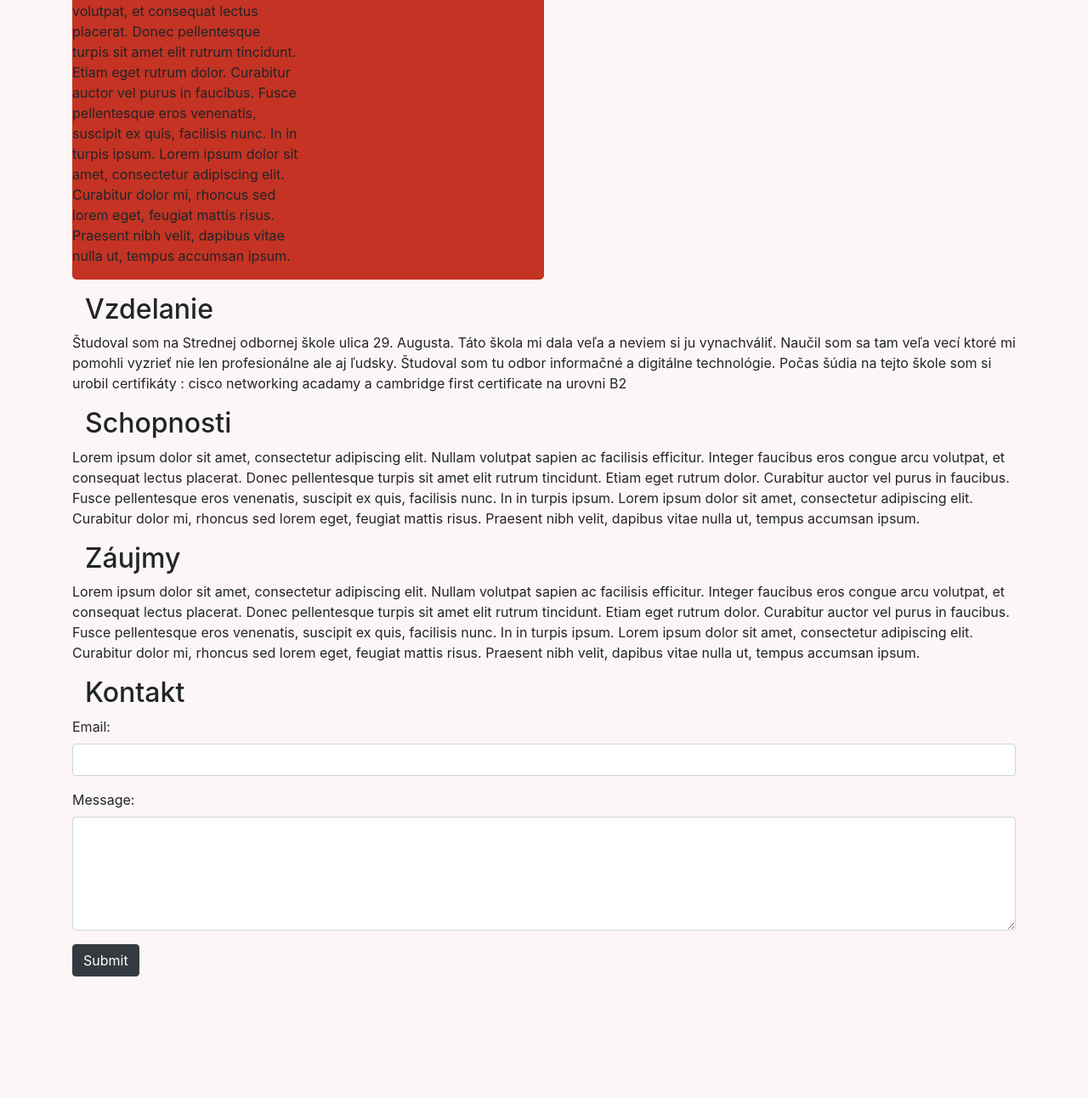
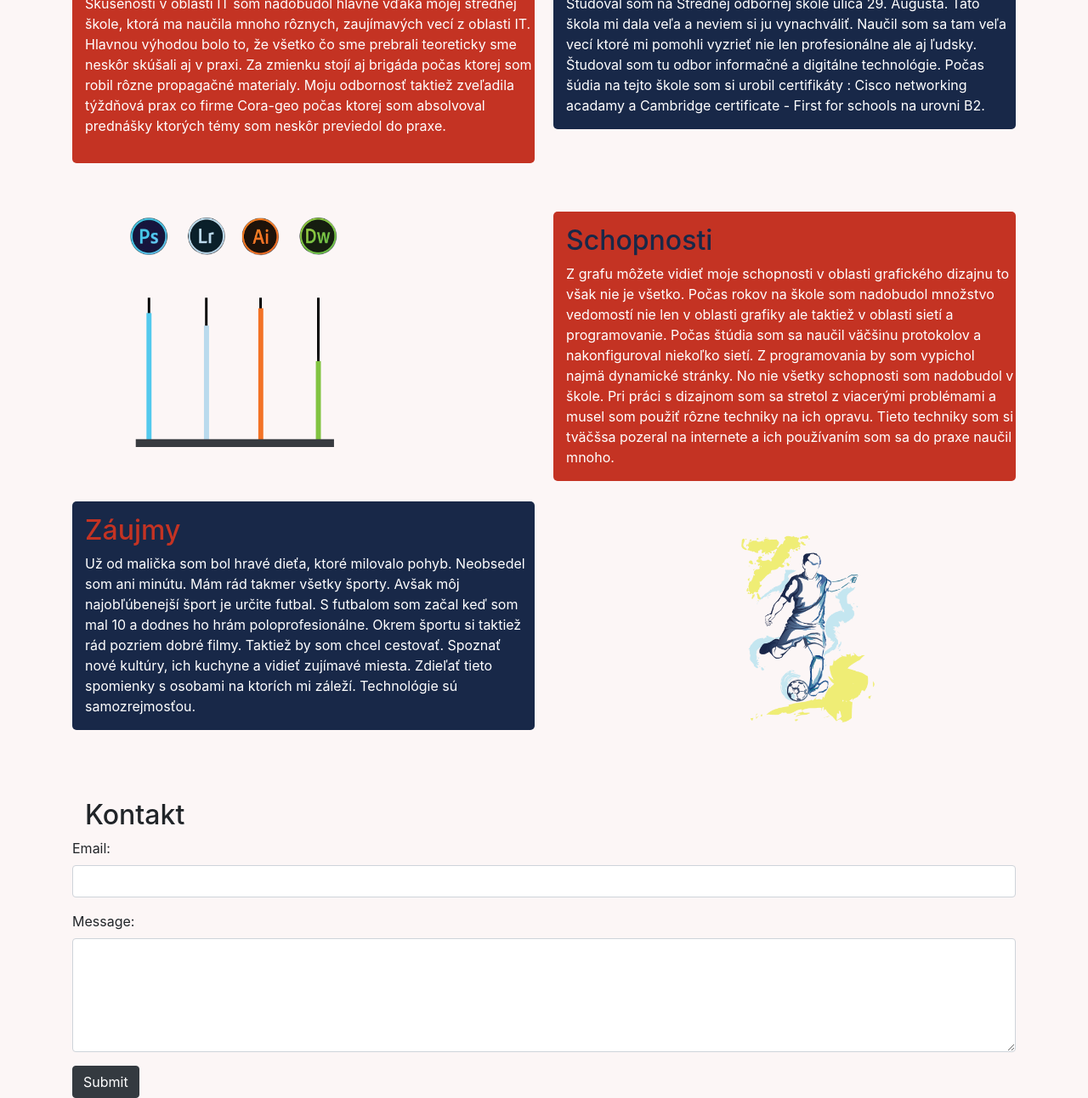
Before and after one commit to Martinbran/martinbran.github.io, a plain HTML site: page index.html in a window 1280 px wide. Shown: the part 654-1946 px from the top of the page at 85% size. Before the commit the page ends 1827 px from the top, so only its background shows below. Drawn offline with nearby package versions, Linux system fonts and the light colour scheme.

Commit message:
poslednaskuska

```diff
--- a/index.html
+++ b/index.html
@@ -29,16 +29,16 @@
           <a class="nav-link" href="#experience-moje">Skúsenosti</a>
         </li>
         <li class="nav-item">
-          <a class="nav-link" href="#education">Vzdelanie</a>
+          <a class="nav-link" href="#education-moje">Vzdelanie</a>
         </li>
         <li class="nav-item">
-          <a class="nav-link" href="#skills">Schopnosti</a>
+          <a class="nav-link" href="#skills-moje">Schopnosti</a>
         </li>
         <li class="nav-item">
-          <a class="nav-link" href="#interests">Záujmy</a>
+          <a class="nav-link" href="#interests-moje">Záujmy</a>
         </li>
         <li class="nav-item">
-          <a class="nav-link" href="#contact">Kontakt</a>
+          <a class="nav-link" href="#contact-moje">Kontakt</a>
         </li>
       </ul>
     </div>
@@ -53,9 +53,13 @@
         <div class="subheading">
           Tatranská 83 · Smižany, 053 11 · 0948 114 450 · martinbrandobur@gmail.com
         </div>
-        <p>
+        <p >
           Moje meno je Martin Brandobur. Pochádzam z obce Smižany neďaleko mesta Spišská Nová Ves. Vyrastal som
-          v rodinnom dome. Pochádzam z päťčlennej rodiny. Mám dve sestry. Obe sú odo mňa staršie.
+          v rodinnom dome. Pochádzam z päťčlennej rodiny. V budúcnosti by som sa chcel stať úspešným
+          grafickým dizajnérom. Všetky moje kroky smerujú k uskutočneniu môjho sna. Za môj najväčší úspech
+          povužujem 2. miesto na celoslevenskej súťaži ktorá preverila všetky vedeomosti ktoré som počas rokov
+          nadobúdal. Ďalší úspech ktorý stojí za zmienku je výhra v projektových tímoch. Tútu súťaž uskutočnila
+          Tatranská Akadémia.
         </p>
       </div>
     </section>
@@ -63,55 +67,60 @@
     <section id="experience-moje">
       <h2>Skúsenosti</h2>
       <div class="d-flex flex-column flex-md-row justify-content-between mb-3">
-        <div>
+        <div class="exp">
           <div class="subheading"></div>
-          <p>
-            Lorem ipsum dolor sit amet, consectetur adipiscing elit. Nullam volutpat sapien ac facilisis efficitur. Integer faucibus
-            eros congue arcu volutpat, et consequat lectus placerat. Donec pellentesque turpis sit amet elit rutrum tincidunt.
-            Etiam eget rutrum dolor. Curabitur auctor vel purus in faucibus. Fusce pellentesque eros venenatis, suscipit
-            ex quis, facilisis nunc. In in turpis ipsum. Lorem ipsum dolor sit amet, consectetur adipiscing elit. Curabitur
-            dolor mi, rhoncus sed lorem eget, feugiat mattis risus. Praesent nibh velit, dapibus vitae nulla ut, tempus accumsan
-            ipsum.
-          </p>
+          <p style="margin-left: 15px">
+              Skúsenosti v oblasti IT som nadobudol hlavne vďaka mojej strednej škole, ktorá ma naučila mnoho
+              rôznych, zaujímavých vecí z oblasti IT. Hlavnou výhodou bolo to, že všetko čo sme prebrali teoreticky
+              sme neskôr skúšali aj v praxi. Za zmienku stojí aj brigáda počas ktorej som robil rôzne propagačné
+              materialy. Moju odbornosť taktiež zveľadila týždňová prax co firme Cora-geo počas ktorej som absolvoval
+              prednášky ktorých témy som neskôr previedol do praxe.
+            </p>
         </div>
-        <div class="date text-md-right"></div>
-      </div>
     </section>
 
-    <section id="education">
+
+    <section id="education-moje">
       <h2>Vzdelanie</h2>
-      <p>
+      <p style="margin-left: 15px">
         Študoval som na Strednej odbornej škole ulica 29. Augusta. Táto škola mi dala veľa a neviem si ju
         vynachváliť. Naučil som sa tam veľa vecí ktoré mi pomohli vyzrieť nie len profesionálne ale aj ľudsky.
         Študoval som tu odbor informačné a digitálne technológie. Počas šúdia na tejto škole som si urobil
-        certifikáty : cisco networking acadamy a cambridge first certificate na urovni B2
+        certifikáty : Cisco networking acadamy a Cambridge certificate - First for schools na urovni B2.
       </p>
     </section>
 
-    <section id="skills">
-        <h2>Schopnosti</h2>
-        <p>
-            Lorem ipsum dolor sit amet, consectetur adipiscing elit. Nullam volutpat sapien ac facilisis efficitur. Integer faucibus
-            eros congue arcu volutpat, et consequat lectus placerat. Donec pellentesque turpis sit amet elit rutrum tincidunt.
-            Etiam eget rutrum dolor. Curabitur auctor vel purus in faucibus. Fusce pellentesque eros venenatis, suscipit ex quis,
-            facilisis nunc. In in turpis ipsum. Lorem ipsum dolor sit amet, consectetur adipiscing elit. Curabitur dolor mi,
-            rhoncus sed lorem eget, feugiat mattis risus. Praesent nibh velit, dapibus vitae nulla ut, tempus accumsan ipsum.
-        </p>
-      </section>
+    <img class="graf" src="schop.png">
 
-    <section id="interests">
-      <h2>Záujmy</h2>
-      <p>
-        Lorem ipsum dolor sit amet, consectetur adipiscing elit. Nullam volutpat sapien ac facilisis efficitur. Integer faucibus
-        eros congue arcu volutpat, et consequat lectus placerat. Donec pellentesque turpis sit amet elit rutrum tincidunt.
-        Etiam eget rutrum dolor. Curabitur auctor vel purus in faucibus. Fusce pellentesque eros venenatis, suscipit ex quis,
-        facilisis nunc. In in turpis ipsum. Lorem ipsum dolor sit amet, consectetur adipiscing elit. Curabitur dolor mi,
-        rhoncus sed lorem eget, feugiat mattis risus. Praesent nibh velit, dapibus vitae nulla ut, tempus accumsan ipsum.
+
+    <section id="skills-moje">
+      <h2>Schopnosti</h2>
+      <p style="margin-left: 15px">
+          Z grafu môžete vidieť moje schopnosti v oblasti grafického dizajnu to však nie je všetko. Počas rokov
+          na škole som nadobudol množstvo vedomostí nie len v oblasti grafiky ale taktiež v oblasti sietí a programovanie.
+          Počas štúdia som sa naučil väčšinu protokolov a nakonfiguroval niekoľko sietí. Z programovania by som
+          vypichol najmä dynamické stránky. No nie všetky schopnosti som nadobudol v škole. Pri práci s dizajnom som
+          sa stretol z viacerými problémami a musel som použiť rôzne techniky na ich opravu. Tieto techniky som si
+          tväčšsa pozeral na internete a ich používaním som sa do praxe naučil mnoho.
       </p>
     </section>
 
 
-    <section id="contact">
+    <section id="interests-moje">
+      <h2>Záujmy</h2>
+      <p style="margin-left: 15px">
+        Už od malička som bol hravé dieťa, ktoré milovalo pohyb. Neobsedel som ani minútu. Mám rád takmer
+        všetky športy. Avšak môj najobľúbenejší šport je určite futbal. S futbalom som začal keď som mal 10 a
+        dodnes ho hrám poloprofesionálne. Okrem športu si taktiež rád pozriem dobré filmy. Taktiež by som chcel
+        cestovať. Spoznať nové kultúry, ich kuchyne a vidieť zujímavé miesta. Zdieľať tieto spomienky
+        s osobami na ktorích mi záleží. Technológie sú samozrejmosťou.
+      </p>
+    </section>
+
+    <img class="fut" src="fot.png">
+
+
+    <section id="contact-moje">
       <h2>Kontakt</h2>
       <form>
         <div class="form-group">
@@ -126,12 +135,14 @@
       </form>
     </section>
 
-  </div>
+
 
   <script src="https://ajax.googleapis.com/ajax/libs/jquery/3.3.1/jquery.min.js"></script>
   <script src="https://cdnjs.cloudflare.com/ajax/libs/popper.js/1.14.7/umd/popper.min.js"></script>
   <script src="https://maxcdn.bootstrapcdn.com/bootstrap/4.3.1/js/bootstrap.min.js"></script>
-  <script src="main.js"></script><br>
+  <script src="main.js"></script><br><br>
+
+</div>
 
 </body>
 
--- a/main.css
+++ b/main.css
@@ -2,14 +2,10 @@
   font-weight: 600;
 }
 
-.date {
-  min-width: 18rem;
+.navbar-bar {
+  background-color: rgb(241, 236, 236);
 }
 
-.navbar-bar {
-  background-color: rgb(241, 236, 236);
-
-}
 body
 {
   background-color: rgb(252, 246, 246);
@@ -39,6 +35,8 @@ body
 {
   background-color: #182848;
   color: white;
+  margin-bottom: 0;
+  margin-bottom: 32px;
 }
 
 h1
@@ -48,13 +46,92 @@ h1
 
 h2
 {
+  margin-top: 15px;
   margin-left: 15px;
 }
 
 #experience-moje
 {
-width: 50%;
+width: 49%;
 background-color: #c43323;
 border-radius: 5px;
 margin-left: 0px;
-};
+color: white;
+float: left;
+}
+
+#experience-moje h2
+{
+color: #182848;
+}
+
+#education-moje
+{
+width: 49%;
+background-color: #182848;
+border-radius: 5px;
+margin-left: 5px;
+margin-bottom: 97px;
+color: white;
+float: right;
+}
+
+#education-moje h2
+{
+  color: #c43323;
+}
+
+.graf
+{
+  float: left;
+  height: 270px;
+  margin-top: 64px;
+  margin-left: 5%;
+}
+
+#skills-moje
+{
+  float: right;
+  width: 49%;
+  background-color:  #c43323;
+  border-radius: 5px;
+  margin-bottom: 32px;
+  color: white;
+}
+
+#skills-moje h2
+{
+color: #182848;
+}
+
+#interests-moje
+{
+  float: left;
+  width: 49%;
+  background-color:  #182848;
+  margin-top: 64px;
+  border-radius: 5px;
+  margin-bottom: 32px;
+  color: white;
+}
+
+#interests-moje h2
+{
+  color: #c43323;
+}
+
+.fut
+{
+  float: right;
+  height: 220px;
+  margin-top: 32px;
+  margin-right: 15%;
+}
+
+
+#contact-moje
+{
+  float: left;
+  margin-top: 3%;
+  width: 100%;
+}
```
Also changed, not shown: fot.png (added), schop.png (added).
